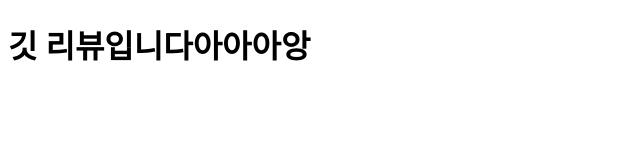
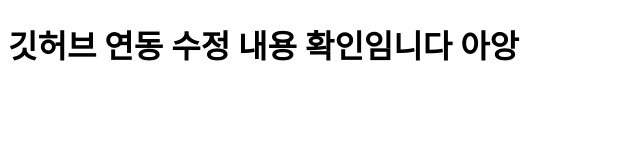
Before and after one commit to qufdbsk/git_cscode_review, a plain HTML site: page index.html in a window 1280 px wide. Shown: the whole page, without its empty margins (0-640 px from the left). Drawn offline with Linux system fonts and the light colour scheme.

Commit message:
github 연동확인

```diff
--- a/index.html
+++ b/index.html
@@ -7,6 +7,6 @@
     <title>Document</title>
 </head>
 <body>
-    <h1> 깃 리뷰입니다아아아앙</h1>
+    <h1> 깃허브 연동 수정 내용 확인임니다 아앙</h1>
 </body>
 </html>
```
